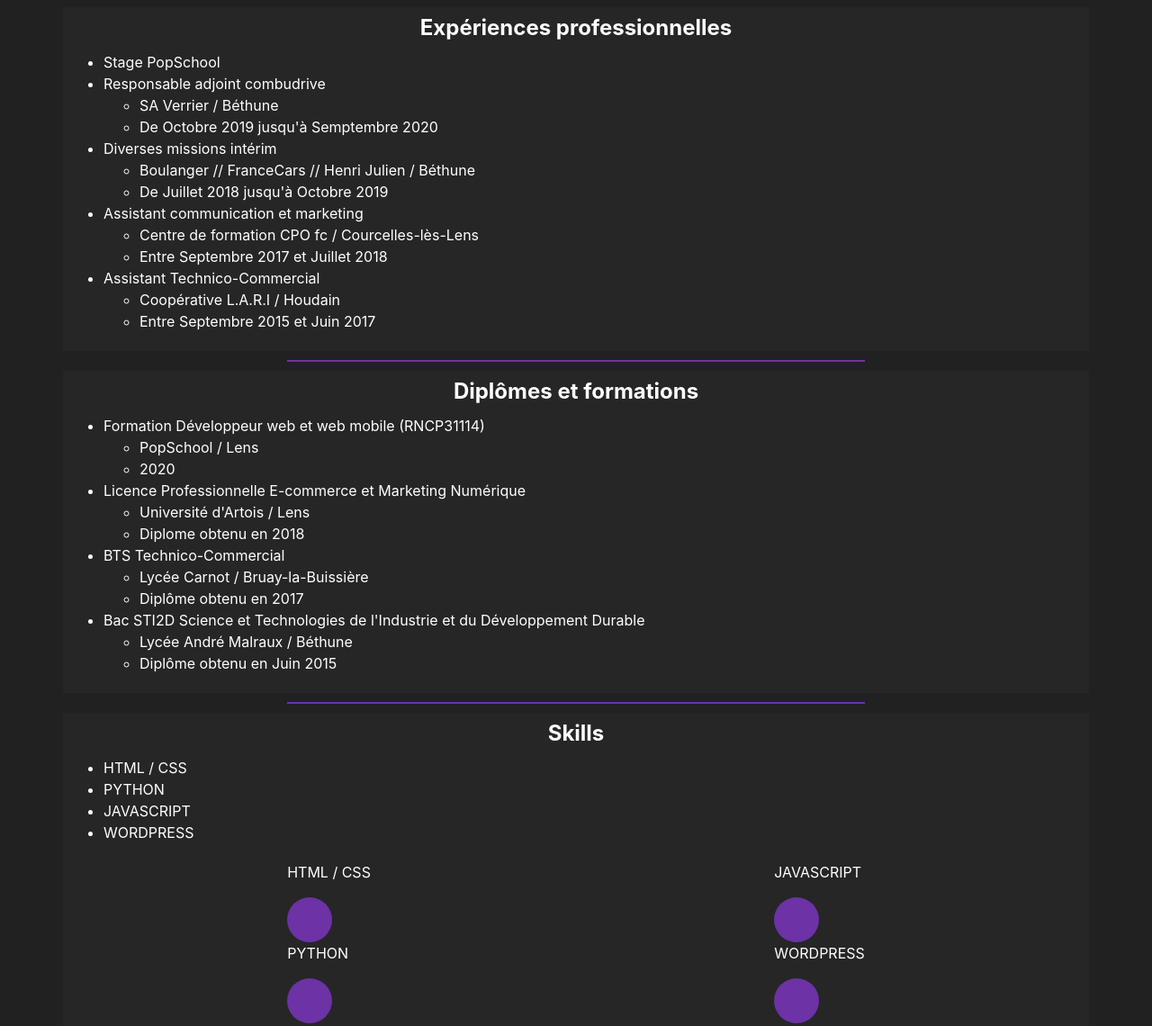
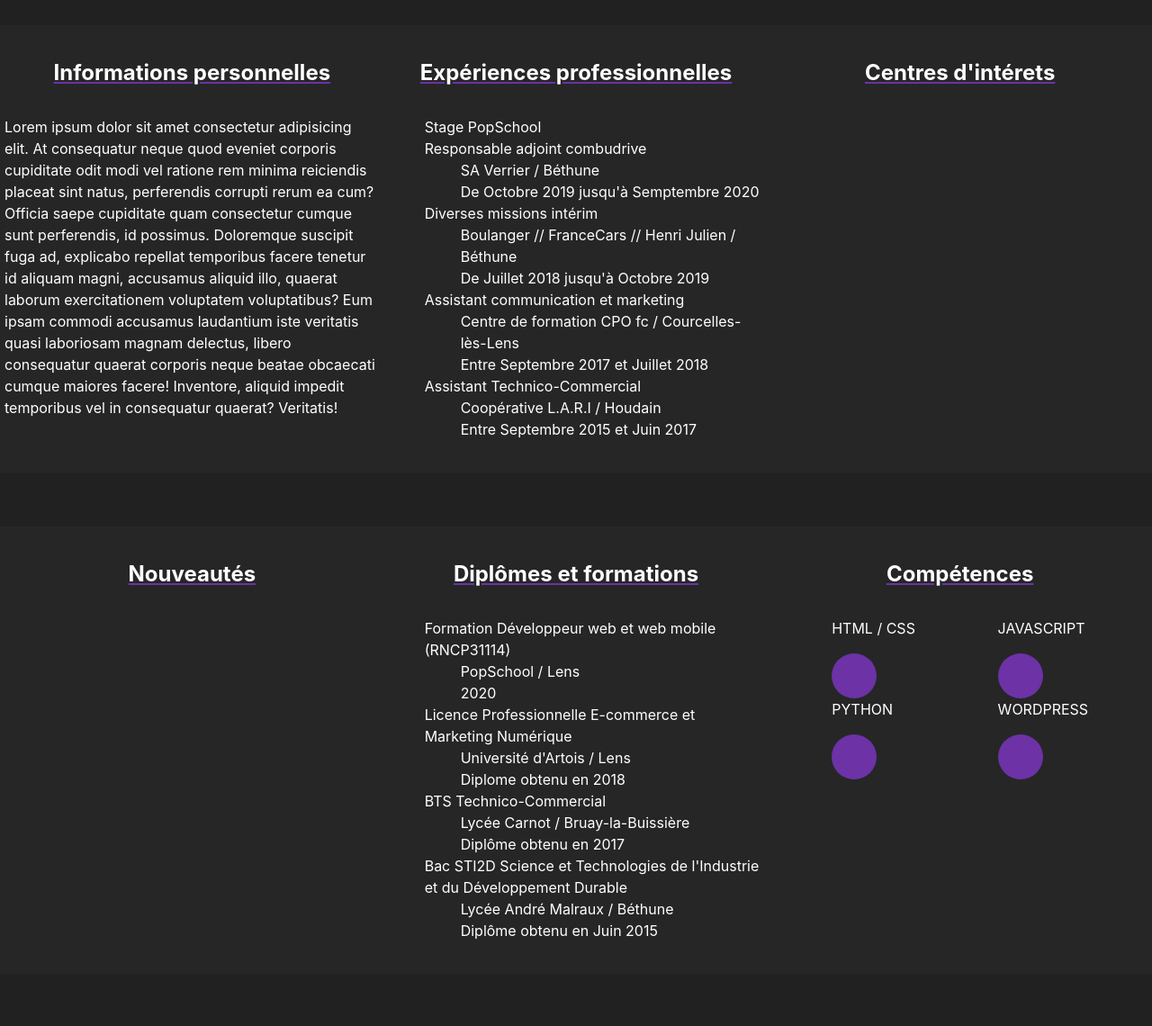
Before and after one commit to Baubaux/Mon-cv, a website: page index.html in a window 1280 px wide. Shown: the part 328-1468 px from the top of the page at 90% size. Drawn offline with nearby package versions, Linux system fonts and the light colour scheme; files that its build step writes are made by us from their sources.

Commit message:
Ajout d'informations

```diff
--- a/index.html
+++ b/index.html
@@ -6,7 +6,9 @@
     <title>Baux Aurélien Portfolio</title>
     <link rel="stylesheet" href="css/style.css">
 </head>
+
 <body>
+
   <header>
     <nav class="navbar navbar-dark light-blue lighten-4">
       <a class="navbar-brand" href="#"></a>
@@ -42,12 +44,23 @@
         </ul>
       </div>
     </nav>
+
     <div class="header_images">
       <img class="header_background" src="img/Fond.jpg" alt="Image de fond navbar">
       <img class="header_logo" src="img/Logo-blanc.png" alt="Logo Baux Aurélien">
     </div>
   </header>
-    <div class="container">
+
+  <div class="main-container">
+
+    <div class="container container-info">
+      <h2 class="container_title">Informations personnelles</h2>
+      <p>Lorem ipsum dolor sit amet consectetur adipisicing elit. At consequatur neque quod eveniet corporis cupiditate odit modi vel ratione rem minima reiciendis placeat sint natus, perferendis corrupti rerum ea cum?
+      Officia saepe cupiditate quam consectetur cumque sunt perferendis, id possimus. Doloremque suscipit fuga ad, explicabo repellat temporibus facere tenetur id aliquam magni, accusamus aliquid illo, quaerat laborum exercitationem voluptatem voluptatibus?
+      Eum ipsam commodi accusamus laudantium iste veritatis quasi laboriosam magnam delectus, libero consequatur quaerat corporis neque beatae obcaecati cumque maiores facere! Inventore, aliquid impedit temporibus vel in consequatur quaerat? Veritatis!</p>
+    </div>
+
+    <div class="container container-experience">
       <h2 class="container_title">Expériences professionnelles</h2>
       <ul class="container_list">
         <li>Stage PopSchool</li>
@@ -55,7 +68,7 @@
           <ul class="container_list">
             <li>SA Verrier / Béthune</li>
             <li>De Octobre 2019 jusqu'à Semptembre 2020</li>
-          </ul class="container_list">
+          </ul>
         <li>Diverses missions intérim</li>
           <ul class="container_list">
             <li>Boulanger // FranceCars // Henri Julien / Béthune</li>
@@ -76,7 +89,7 @@
 
     <hr width="50%" size="6" color="#6C32A6">
 
-    <div class="container">
+    <div class="container container-diplome">
       <h2 class="container_title">Diplômes et formations</h2>
       <ul class="container_list">
         <li>Formation Développeur web et web mobile (RNCP31114)</li>
@@ -105,13 +118,7 @@
     <hr width="50%" size="6" color="#6C32A6">
 
     <div class="container container_skills">
-      <h2 class="container_title">Skills</h2>
-      <ul class="container_list">
-        <li>HTML / CSS</li>
-        <li>PYTHON</li>
-        <li>JAVASCRIPT</li>
-        <li>WORDPRESS</li>
-      </ul>
+      <h2 class="container_title">Compétences</h2>
       <div class="skills">
         <div class="skill_under">
           <div>
@@ -138,20 +145,20 @@
 
     <hr width="50%" size="6" color="#6C32A6">
 
-    <div class="container">
+    <div class="container container-interet">
       <h2 class="container_title">Centres d'intérets</h2>
     </div>
 
     <hr width="50%" size="6" color="#6C32A6">
 
-    <div class="container">
-      <h2 class="container_title">nouveautés</h2>
+    <div class="container container-nouv">
+      <h2 class="container_title">Nouveautés</h2>
 
     </div>
 
     <hr width="50%" size="6" color="#6C32A6">
 
-    <div class="container">
+    <div class="container container-contact">
       <h2 class="container_title">Contact</h2>
       <div class="container_form">
       <input class="form" name="Name/surname" type="text" placeholder="Nom / Prénom :">
@@ -160,9 +167,11 @@
       <input class="form_submit" type="submit" value="Envoyer">
       </div>
     </div>
+  </div>
 <footer class="footer">
   <div>
     <p>Copyright</p>
+    <p><div>Icons made by <a href="https://www.flaticon.com/authors/freepik" title="Freepik">Freepik</a> from <a href="https://www.flaticon.com/" title="Flaticon">www.flaticon.com></a></div></p>
   </div>
 </footer>
 <script src="https://code.jquery.com/jquery-3.2.1.slim.min.js" integrity="sha384-KJ3o2DKtIkvYIK3UENzmM7KCkRr/rE9/Qpg6aAZGJwFDMVNA/GpGFF93hXpG5KkN" crossorigin="anonymous"></script>
--- a/scss/layout/_container.scss
+++ b/scss/layout/_container.scss
@@ -2,13 +2,18 @@
     background-color: $color-container;
     color: white;
     padding: 5px;
-    margin-top: 10px;
-    margin-bottom: 10px;
+    padding-bottom: 20px;
+    margin-top: 30px;
+    margin-bottom: 30px;
 }
 
 .container_title {
     text-align: center;
-}
+    padding: 10px;
+    margin: 20px;
+    text-decoration: underline;
+    text-decoration-color: $color-purple;
+    }
 
 .container_form {
     text-align: center;
@@ -38,3 +43,50 @@
     width: 50px;
     border-radius: 50%;
 }
+
+.container_list {
+    list-style-type: none;
+}
+
+@media (min-width: 990px) {
+    .main-container {
+        display: grid;
+        grid-template-columns: repeat(3, 1fr);
+        grid-auto-rows: minmax(100px, auto);
+    }
+
+    .container-info {
+        grid-column: 1;
+        grid-row: 1;
+    }
+
+    .container-experience {
+        grid-column: 2;
+        grid-row: 1;
+    }
+
+    .container-diplome {
+        grid-column: 2;
+        grid-row: 2;
+    }
+
+    .container_skills {
+        grid-column: 3;
+        grid-row: 2;
+    }
+
+    .container-interet {
+        grid-column: 3;
+        grid-row: 1;
+    }
+
+    .container-nouv {
+        grid-column: 1;
+        grid-row: 2;
+    }
+
+    .container-contact {
+        grid-column: 1 / 4;
+        grid-row: 3;
+    }
+}
--- a/scss/layout/_header.scss
+++ b/scss/layout/_header.scss
@@ -1,4 +1,5 @@
 .header_images {
+    max-width: 100%;
     height: 300px;
     position: relative;
 }
```
